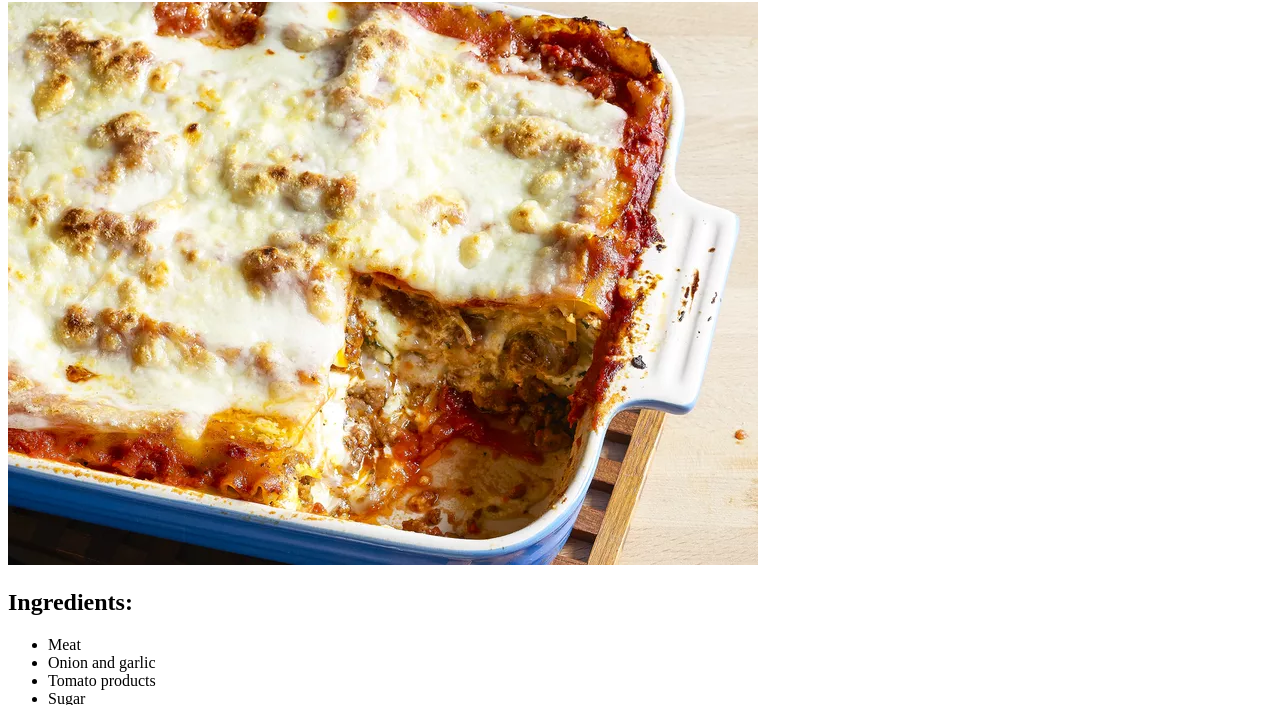
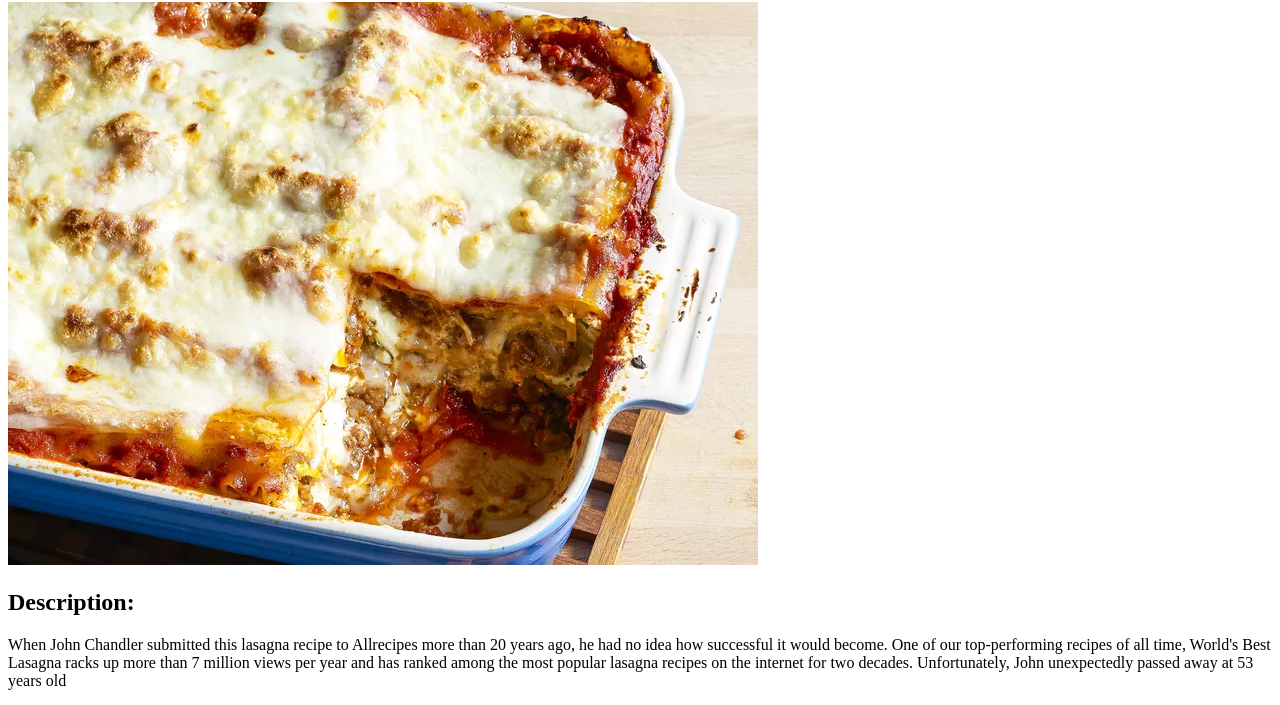
Before and after one commit to Samduykhanh01/odin-recipes, a plain HTML site: page recipes/lasagna.html in a window 1280 px wide. Shown: the part 78-783 px from the top of the page. Drawn offline with Linux system fonts and the light colour scheme; files whose address does not match are found by name.

Commit message:
Added a description for lasagna

```diff
--- a/recipes/lasagna.html
+++ b/recipes/lasagna.html
@@ -10,6 +10,17 @@
     <body>
         <h1>Lasagna</h1>
         <img src="images/lasagna.webp" alt="Image of Lasagna">
+
+        <h2>Description:</h2>
+        <p>
+            When John Chandler submitted this lasagna recipe to Allrecipes
+            more than 20 years ago, he had no idea how successful
+            it would become. One of our top-performing recipes of all time,
+            World's Best Lasagna racks up more than 7 million views per year
+            and has ranked among the most popular lasagna recipes on the internet
+            for two decades. Unfortunately, John unexpectedly passed away at 53 years old
+        </p>
+
 
         <h2>Ingredients:</h2>
         <ul>
```
